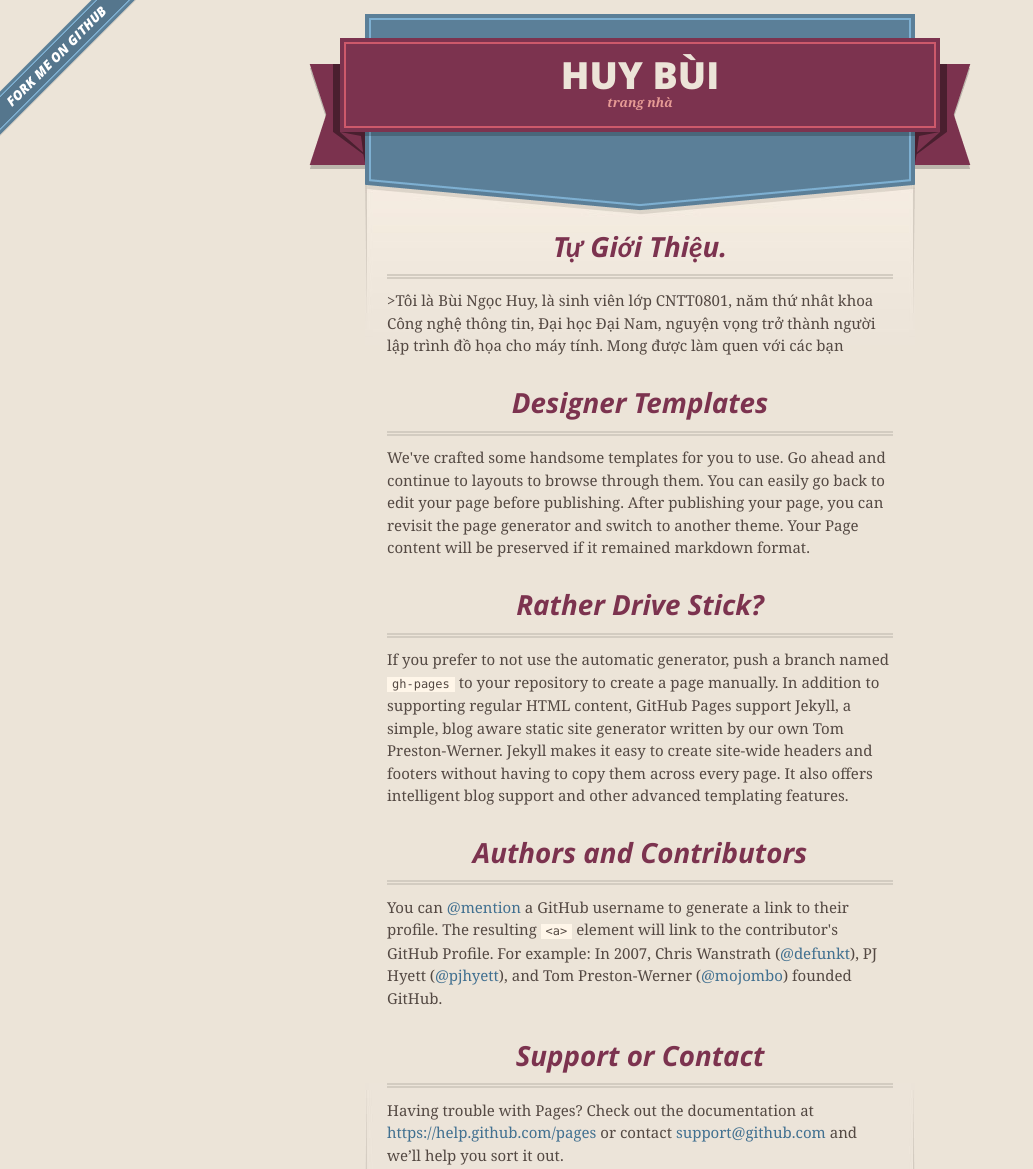
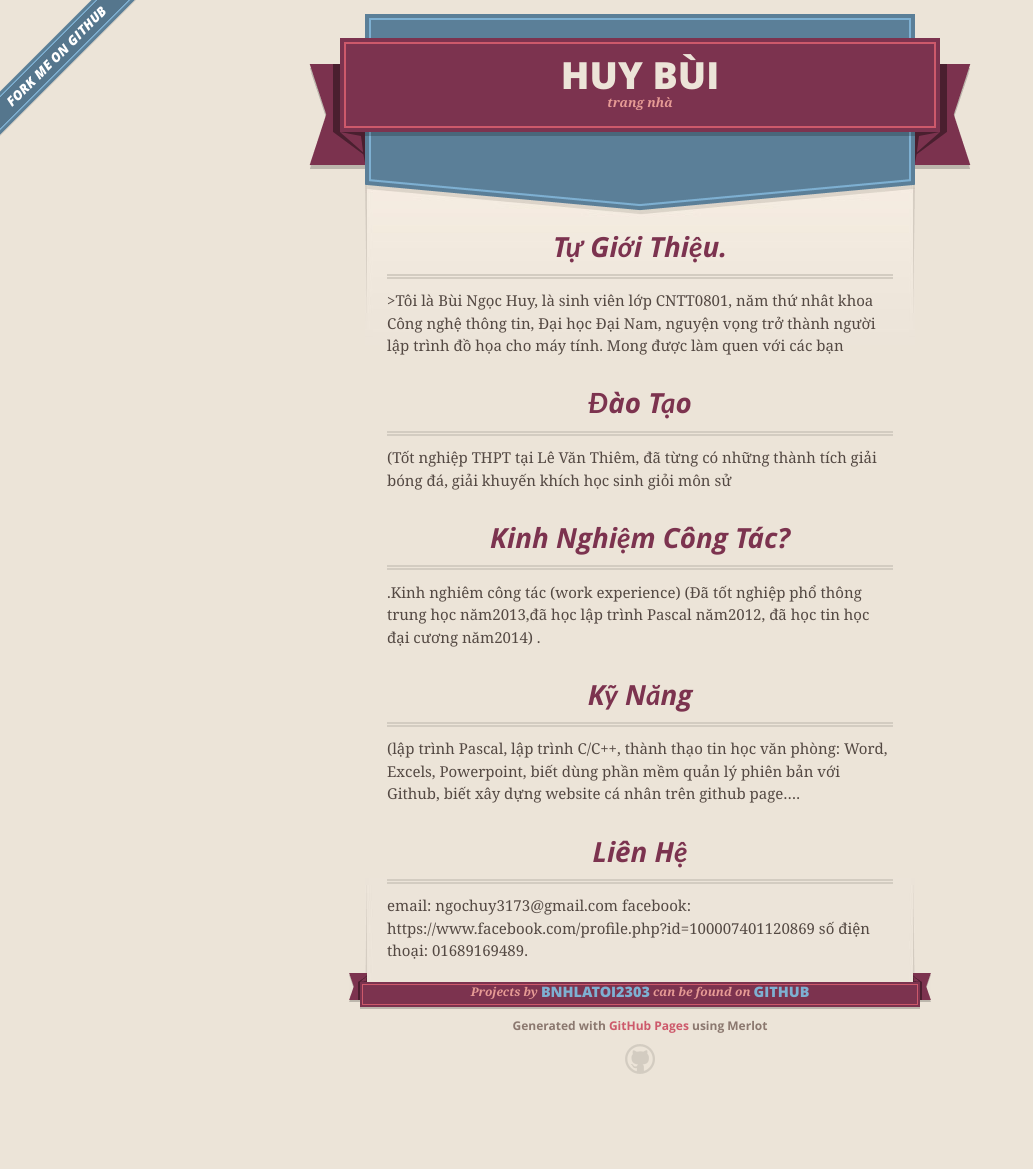
Before and after one commit to bnhlatoi2303/bnhlatoi2303.github.io, a plain HTML site: page index.html in a window 1280 px wide. Shown: the top 1169 px of the page, without its empty margins (0-1033 px from the left). After the commit the page ends 1114 px from the top, so only its background shows below. Drawn offline with nearby package versions, Linux system fonts and the light colour scheme.

Commit message:
Update index.html

```diff
--- a/index.html
+++ b/index.html
@@ -55,24 +55,27 @@ cho máy tính. Mong được làm quen với các bạn</p>
 
 
 <h3>
-<a id="designer-templates" class="anchor" href="#designer-templates" aria-hidden="true"><span class="octicon octicon-link"></span></a>Designer Templates</h3>
+<a id="designer-templates" class="anchor" href="#designer-templates" aria-hidden="true"><span class="octicon octicon-link"></span></a>Đào Tạo</h3>
 
-<p>We've crafted some handsome templates for you to use. Go ahead and continue to layouts to browse through them. You can easily go back to edit your page before publishing. After publishing your page, you can revisit the page generator and switch to another theme. Your Page content will be preserved if it remained markdown format.</p>
+<p>(Tốt nghiệp THPT tại Lê Văn Thiêm, đã từng có những thành tích giải bóng đá, giải khuyến khích học sinh giỏi môn sử</p>
 
 <h3>
-<a id="rather-drive-stick" class="anchor" href="#rather-drive-stick" aria-hidden="true"><span class="octicon octicon-link"></span></a>Rather Drive Stick?</h3>
+<a id="rather-drive-stick" class="anchor" href="#rather-drive-stick" aria-hidden="true"><span class="octicon octicon-link"></span></a>Kinh Nghiệm Công Tác?</h3>
 
-<p>If you prefer to not use the automatic generator, push a branch named <code>gh-pages</code> to your repository to create a page manually. In addition to supporting regular HTML content, GitHub Pages support Jekyll, a simple, blog aware static site generator written by our own Tom Preston-Werner. Jekyll makes it easy to create site-wide headers and footers without having to copy them across every page. It also offers intelligent blog support and other advanced templating features.</p>
+<p>.Kinh nghiêm công tác (work experience) (Đã tốt nghiệp phổ thông trung học
+năm2013,đã học lập trình Pascal năm2012, đã học tin học đại cương năm2014) .</p>
 
 <h3>
-<a id="authors-and-contributors" class="anchor" href="#authors-and-contributors" aria-hidden="true"><span class="octicon octicon-link"></span></a>Authors and Contributors</h3>
+<a id="authors-and-contributors" class="anchor" href="#authors-and-contributors" aria-hidden="true"><span class="octicon octicon-link"></span></a>Kỹ Năng</h3>
 
-<p>You can <a href="https://github.com/blog/821" class="user-mention">@mention</a> a GitHub username to generate a link to their profile. The resulting <code>&lt;a&gt;</code> element will link to the contributor's GitHub Profile. For example: In 2007, Chris Wanstrath (<a href="https://github.com/defunkt" class="user-mention">@defunkt</a>), PJ Hyett (<a href="https://github.com/pjhyett" class="user-mention">@pjhyett</a>), and Tom Preston-Werner (<a href="https://github.com/mojombo" class="user-mention">@mojombo</a>) founded GitHub.</p>
+<p>(lập trình Pascal, lập trình C/C++, thành thạo tin học văn phòng:
+Word, Excels, Powerpoint, biết dùng phần mềm quản lý phiên bản với Github, biết
+xây dựng website cá nhân trên github page….</p>
 
 <h3>
-<a id="support-or-contact" class="anchor" href="#support-or-contact" aria-hidden="true"><span class="octicon octicon-link"></span></a>Support or Contact</h3>
+<a id="support-or-contact" class="anchor" href="#support-or-contact" aria-hidden="true"><span class="octicon octicon-link"></span></a>Liên Hệ</h3>
 
-<p>Having trouble with Pages? Check out the documentation at <a href="https://help.github.com/pages">https://help.github.com/pages</a> or contact <a href="mailto:support@github.com">support@github.com</a> and we’ll help you sort it out.</p>
+<p>email: ngochuy3173@gmail.com</pr> facebook: https://www.facebook.com/profile.php?id=100007401120869</pr> số điện thoại: 01689169489.</p>
       </section>
 
       <footer>
```
